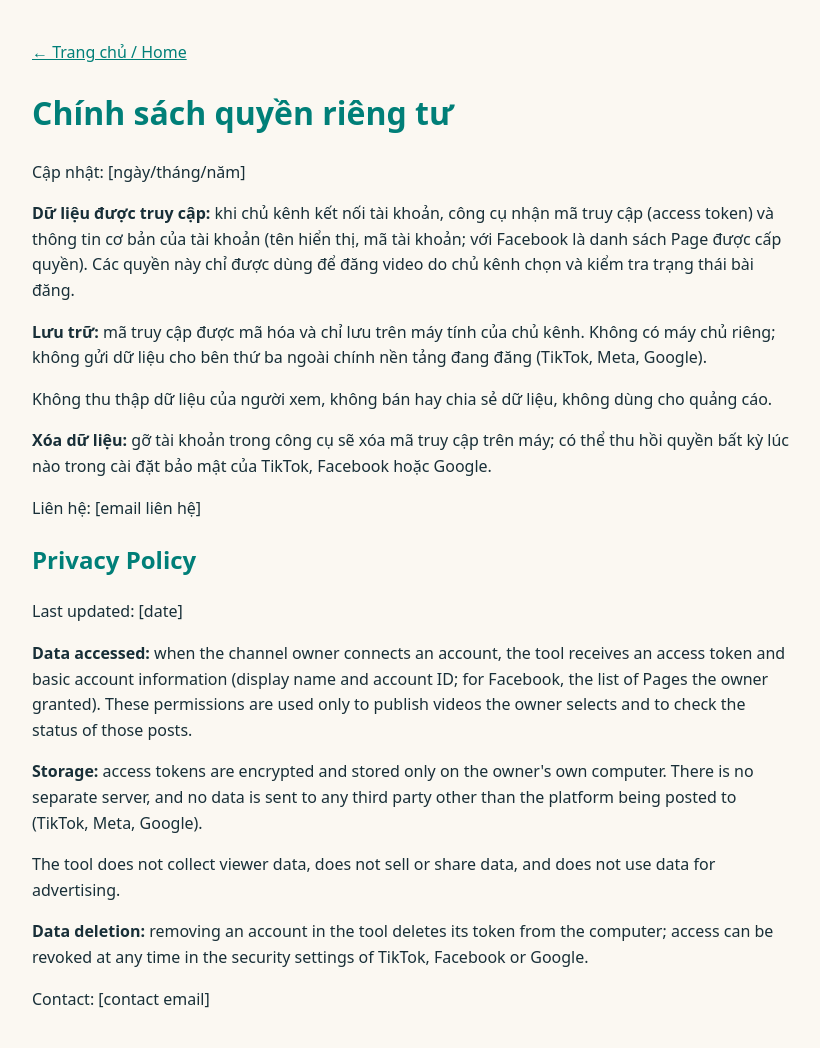
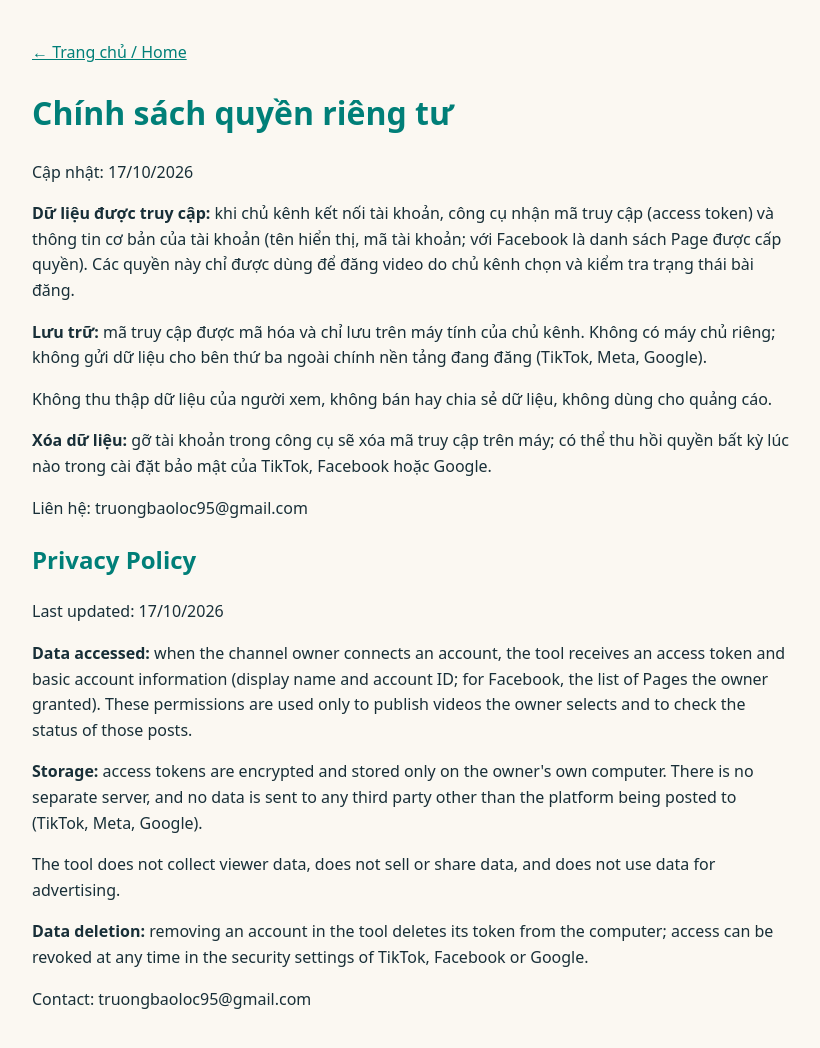
Before and after one commit to loctb2/loctruong.github.io, a plain HTML site: page privacy.html in a window 1280 px wide. Shown: the whole page, without its empty margins (228-1048 px from the left). Drawn offline with Linux system fonts and the light colour scheme.

Commit message:
Update privacy policy contact and dates

```diff
--- a/privacy.html
+++ b/privacy.html
@@ -12,7 +12,7 @@
 <body>
 <p><a href="index.html">← Trang chủ / Home</a></p>
 <h1>Chính sách quyền riêng tư</h1>
-<p>Cập nhật: [ngày/tháng/năm]</p>
+<p>Cập nhật: 17/10/2026</p>
 <p><strong>Dữ liệu được truy cập:</strong> khi chủ kênh kết nối tài khoản, công cụ nhận mã truy cập (access token) và thông tin cơ bản
 của tài khoản (tên hiển thị, mã tài khoản; với Facebook là danh sách Page được cấp quyền). Các quyền này chỉ được dùng để đăng
 video do chủ kênh chọn và kiểm tra trạng thái bài đăng.</p>
@@ -21,11 +21,11 @@ cho bên thứ ba ngoài chính nền tảng đang đăng (TikTok, Meta, Google)
 <p>Không thu thập dữ liệu của người xem, không bán hay chia sẻ dữ liệu, không dùng cho quảng cáo.</p>
 <p><strong>Xóa dữ liệu:</strong> gỡ tài khoản trong công cụ sẽ xóa mã truy cập trên máy; có thể thu hồi quyền bất kỳ lúc nào trong
 cài đặt bảo mật của TikTok, Facebook hoặc Google.</p>
-<p>Liên hệ: [email liên hệ]</p>
+<p>Liên hệ: truongbaoloc95@gmail.com</p>
 
 <h2 lang="en">Privacy Policy</h2>
 <div lang="en">
-<p>Last updated: [date]</p>
+<p>Last updated: 17/10/2026</p>
 <p><strong>Data accessed:</strong> when the channel owner connects an account, the tool receives an access token and basic account
 information (display name and account ID; for Facebook, the list of Pages the owner granted). These permissions are used only to
 publish videos the owner selects and to check the status of those posts.</p>
@@ -34,7 +34,7 @@ data is sent to any third party other than the platform being posted to (TikTok,
 <p>The tool does not collect viewer data, does not sell or share data, and does not use data for advertising.</p>
 <p><strong>Data deletion:</strong> removing an account in the tool deletes its token from the computer; access can be revoked at any time
 in the security settings of TikTok, Facebook or Google.</p>
-<p>Contact: [contact email]</p>
+<p>Contact: truongbaoloc95@gmail.com</p>
 </div>
 </body>
 </html>
```
